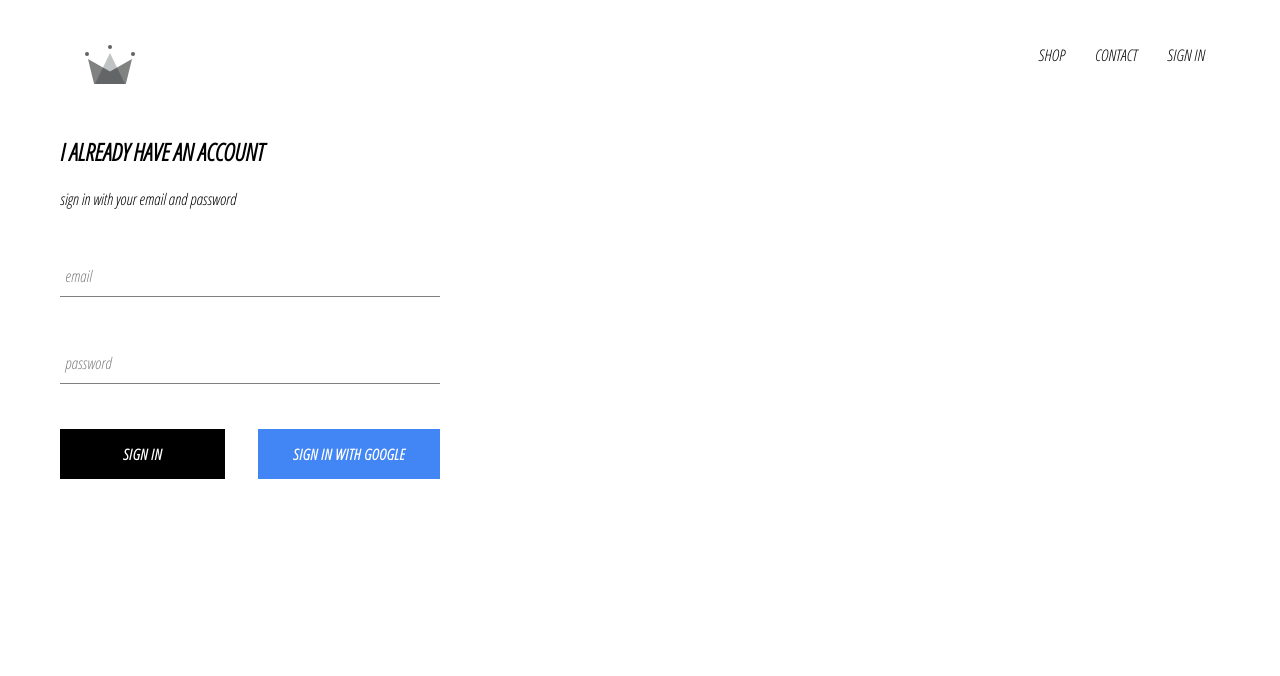
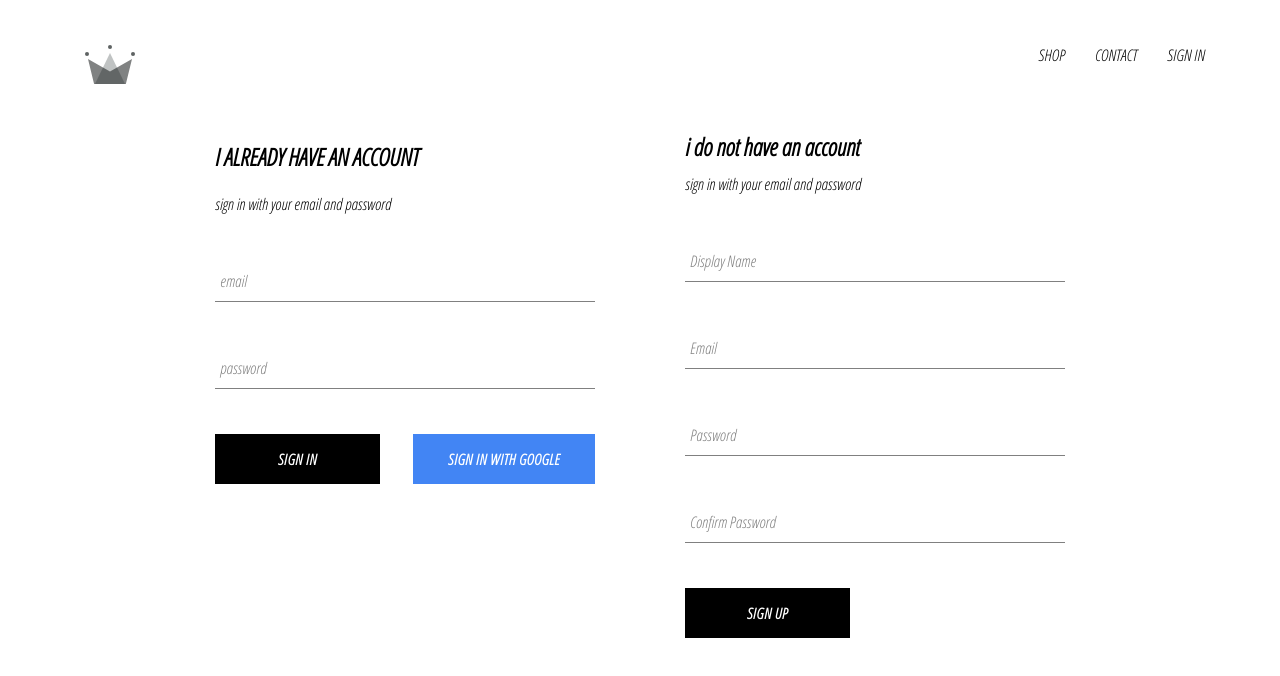
Before and after one commit to david-waw/REACT_ECOMMERCE, a React (Create React App) app: page /signin in a window 1280 px wide. Shown: the top 676 px of the page. Built offline with nearby package versions, Linux system fonts and the light colour scheme; no server answers.

Commit message:
seventh commit

```diff
--- a/src/App.js
+++ b/src/App.js
@@ -6,7 +6,7 @@
 import ShopPage from "./page/shopPage/shop.component.jsx"
 import Header from "./components/header/header.component.jsx"
 import SignInSignUp from "./page/sign-in-and-sign-up/sign.component.jsx"
-import {auth} from "./firebase/firebase.utils.js"
+import {auth,createUserProfileDocument} from "./firebase/firebase.utils.js"
 
 
 class App extends React.Component {
@@ -22,9 +22,24 @@
   unsubscribeFromAuth = null;
 
   componentDidMount() {
-   this.unsubscribeFromAuth=auth.onAuthStateChanged(user => {
-      this.setState({ currentUser: user })
-      console.log(user)
+   this.unsubscribeFromAuth=auth.onAuthStateChanged(async userAuth => {
+     if (userAuth) {
+       const userRef = await createUserProfileDocument(userAuth)
+
+       userRef.onSnapshot(snapShot => {
+         this.setState({
+           currentUser: {
+             id: snapShot.id,
+             ...snapShot.data()
+           }
+         })
+       })
+
+     }
+     else {
+       this.setState({currentUser:userAuth})
+     }
+
   })
   }
 
--- /dev/null
+++ b/src/components/sign-up/sign-up.component.jsx
@@ -0,0 +1,65 @@
+import React from 'react';
+import "./sign-up.style.scss"
+import FormInput from "../form-input/form-input.component"
+import CustomButton from "../custom-button/custom-button.component"
+import { auth, createUserProfileDocument } from "../../firebase/firebase.utils.js"
+
+class SignUp extends React.Component {
+    constructor() {
+        super()
+
+        this.state = {
+            displayName: '',
+            email: '',
+            password: "",
+            confirmPassword: ''
+        }
+    }
+
+    handleSubmit = async event => {
+        event.preventDefault();
+        const { displayName, email, password, confirmPassword } = this.state
+        if (password !== confirmPassword) {
+            alert("passwords don't match")
+            return;
+        }
+        try {
+            const { user } = await auth.createUserWithEmailAndPassword(email, password)
+            await createUserProfileDocument(user, { displayName })
+            this.setState(
+                {
+                    displayName: '',
+                    email: '',
+                    password: "",
+                    confirmPassword: ''
+                }
+            )
+        } catch (error) {
+            console.error(error)
+        }
+    }
+
+    handleChange = event => {
+        const { name, value } = event.target
+        this.setState({[name]: value});
+    }
+    render() {
+        const { displayName, email, password, confirmPassword } = this.state
+        return (
+
+            <div className="sign-up">
+                <h2 className="title">i do not have an account</h2>
+                <span>sign in with your email and password</span>
+                <form className="sign-up-form" onSubmit={this.handleSubmit}>
+                    <FormInput type="text" name="displayName" value={displayName} onChange={this.handleChange} label="Display Name" required />
+                    <FormInput type="email" name="email" value={email} onChange={this.handleChange} label="Email" required />
+                    <FormInput type="password" name="password" value={password} onChange={this.handleChange} label="Password" required />
+                    <FormInput type="password" name="confirmPassword" value={confirmPassword} onChange={this.handleChange} label="Confirm Password" required />
+                    <CustomButton type="submit">Sign Up</CustomButton>
+                </form>
+            </div>
+        )
+
+    }
+}
+export default SignUp
--- /dev/null
+++ b/src/components/sign-up/sign-up.style.scss
@@ -0,0 +1,9 @@
+.sign-up {
+    display: flex;
+    flex-direction: column;
+    width: 380px;
+
+    .title {
+      margin: 10px 0;
+    }
+  }
--- a/src/firebase/firebase.utils.js
+++ b/src/firebase/firebase.utils.js
@@ -12,6 +12,28 @@
     measurementId: "G-NR282QFCVZ"
 }
 
+export const createUserProfileDocument = async (userAuth, additionalData) => {
+    if (!userAuth) return;
+const userRef=firestore.doc(`users/${userAuth.uid}`)
+    const snapShot = await userRef.get()
+    if (!snapShot.exists) {
+        const { displayName, email } = userAuth;
+        const createdAt = new Date();
+        try {
+            await userRef.set({
+                displayName,
+                email,
+                createdAt,
+                ...additionalData
+            })
+        }
+        catch (error) {
+          console.log("error creating user", error.message)
+        }
+    }
+    return userRef
+}
+
 firebase.initializeApp(config)
 
 export const auth = firebase.auth()
--- a/src/page/sign-in-and-sign-up/sign.component.jsx
+++ b/src/page/sign-in-and-sign-up/sign.component.jsx
@@ -1,11 +1,13 @@
 import React from 'react';
 import SignIn from '../../components/sign-in/sign-in.component.jsx'
+import SignUp from '../../components/sign-up/sign-up.component'
 
 import "./sign.style.scss"
 
 const SignInSignUp = () => (
     <div className="sign-in-and-sign-up">
-    <SignIn/>
+        <SignIn />
+        <SignUp/>
     </div>
 
 )
--- a/src/page/sign-in-and-sign-up/sign.style.scss
+++ b/src/page/sign-in-and-sign-up/sign.style.scss
@@ -0,0 +1,6 @@
+.sign-in-and-sign-up {
+    width: 850px;
+    display: flex;
+    justify-content: space-between;
+    margin: 30px auto;
+  }
```
